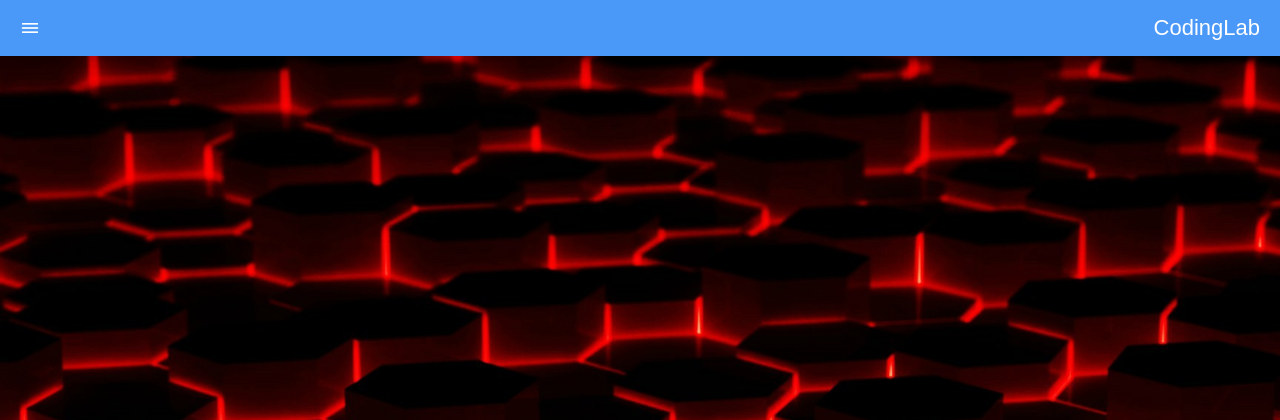
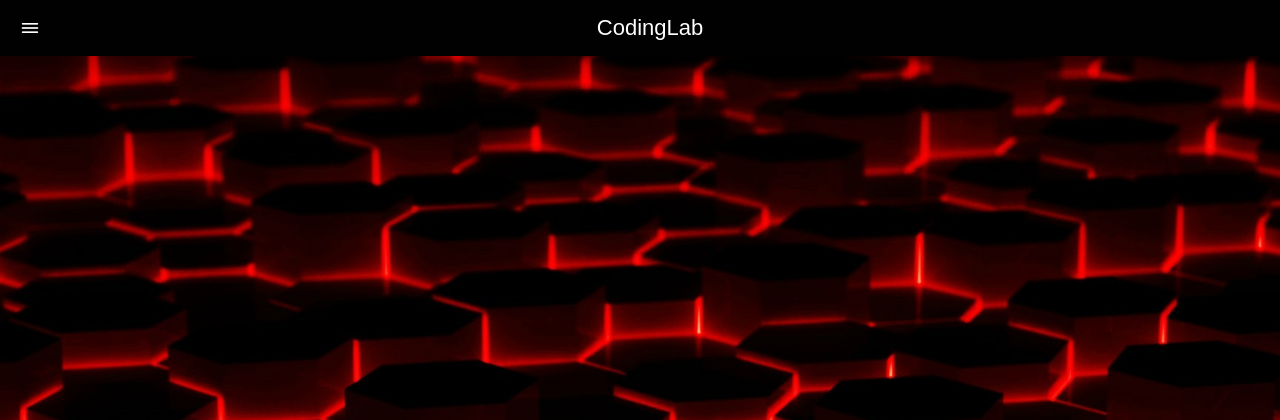
Before and after one commit to jake644780/freed, a PHP site: page / in a window 1280 px wide. Shown: the top 420 px of the page. Run offline with PHP 8.4, Linux system fonts and the light colour scheme.

Commit message:
main logo center alignment

```diff
--- a/cssAndJs.php
+++ b/cssAndJs.php
@@ -17,7 +17,7 @@ body{
   left: 0;
   width: 100%;
   padding: 15px 200px;
-  background: #4a98f7;
+  background: #010101;
   box-shadow: 0 4px 10px rgba(0, 0, 0, 0.1);
 }
 .nav,
@@ -35,12 +35,15 @@ a {
 .nav .logo {
   font-size: 22px;
   font-weight: 500;
-  display: grid;
-  place-items: center;
+  display: block;
+  align-items: center;
 }
 .nav .nav-links {
   column-gap: 20px;
   list-style: none;
+}
+.nav .nav-links a:hover{
+  color: #010101;
 }
 .nav .nav-links a {
   transition: all 0.2s linear;
@@ -85,7 +88,7 @@ a {
     padding-top: 100px;
     row-gap: 30px;
     flex-direction: column;
-    background-color: #11101d;
+    background-color: #500000;
     box-shadow: 0 2px 10px rgba(0, 0, 0, 0.1);
     transition: all 0.4s ease;
     z-index: 100;
@@ -101,7 +104,7 @@ a {
   .nav .navCloseBtn {
     position: absolute;
     top: 20px;
-    right: 20px;
+    right: 240px;
     color: #fff;
     font-size: 20px;
     cursor: pointer;
@@ -113,8 +116,9 @@ a {
     transform: translateX(50%);
     box-shadow: 0 2px 10px rgba(0, 0, 0, 0.1);
   }
-
-
+  .log{
+    margin: auto;
+  }
 </style>
 
 <script>
@@ -128,5 +132,4 @@ a {
     navCloseBtn.addEventListener("click", () => {
     nav.classList.remove("openNav");
     });
-
 </script>
--- a/navBar.php
+++ b/navBar.php
@@ -1,6 +1,6 @@
 <nav class="nav">
       <i class="uil uil-bars navOpenBtn"></i>
-      <a href="#" class="logo">CodingLab</a>
+      <div class="log"><a href="#" class="logo">CodingLab</a></div>
 
       <ul class="nav-links">
         <i class="uil uil-times navCloseBtn"></i>
```
